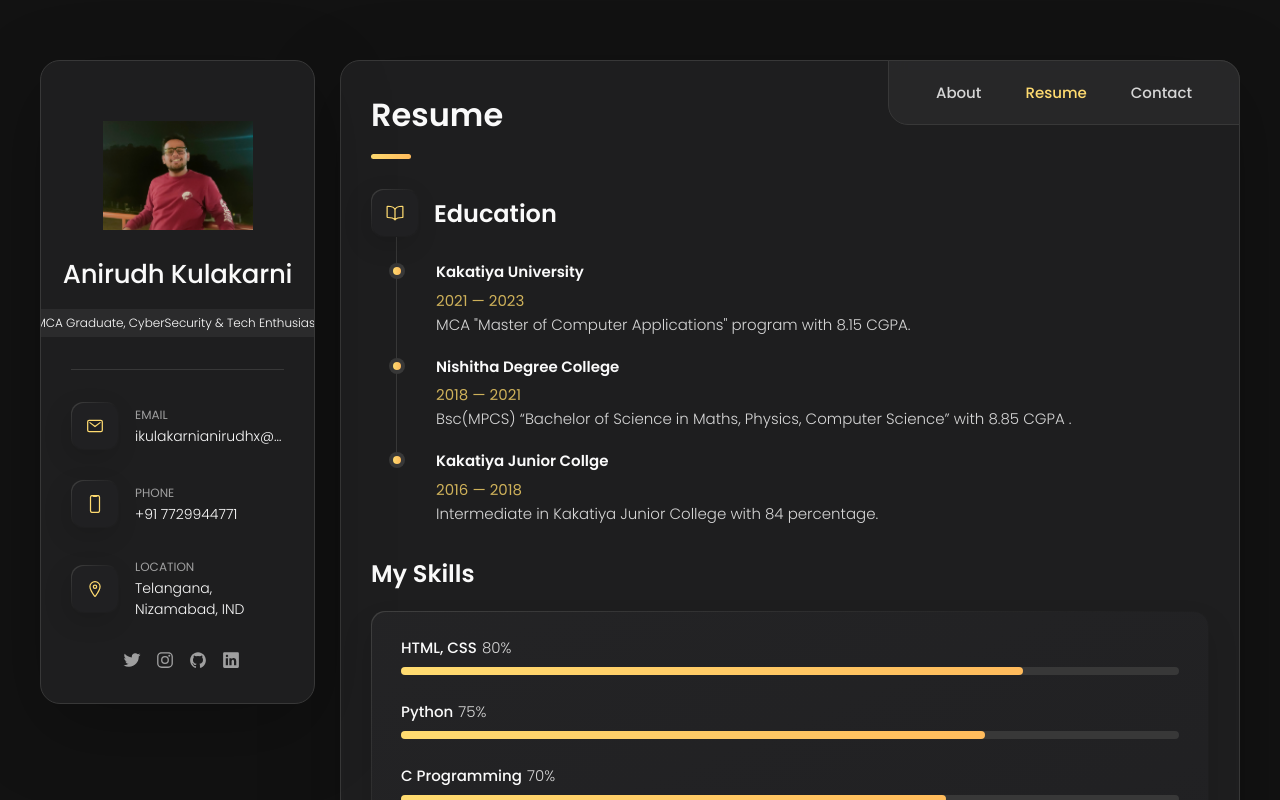
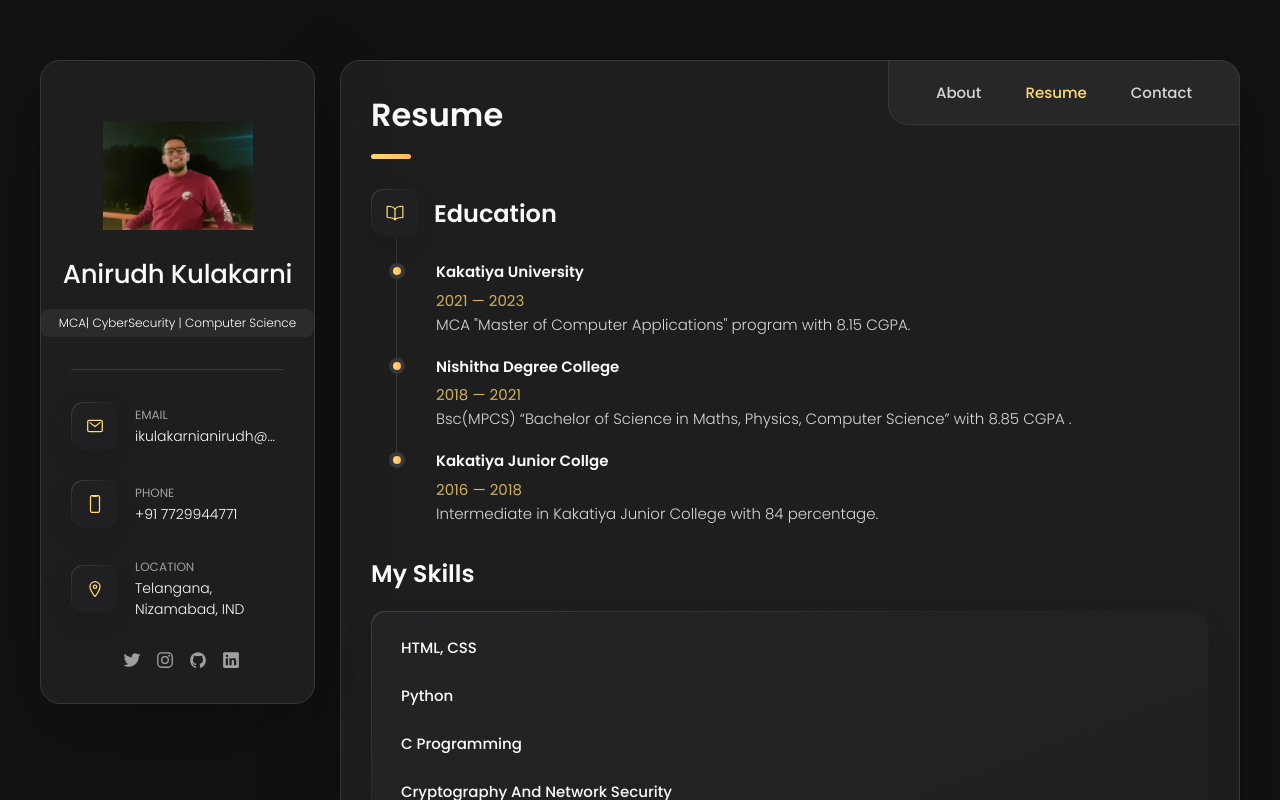
Before and after one commit to ikulakarnianirudh/portfolio.github.io, a plain HTML site: page index.html in a window 1280 px wide. Both pictures are taken after a click on the button "Resume". Shown: the top 800 px of the page. Drawn offline with nearby package versions, Linux system fonts and the light colour scheme; files whose address does not match are found by name.

Commit message:
new code 2

```diff
--- a/index.html
+++ b/index.html
@@ -48,7 +48,7 @@
         <div class="info-content">
           <h1 class="name" title="Anirudh Kulakarni">Anirudh Kulakarni</h1>
 
-          <p class="title">MCA Graduate, CyberSecurity & Tech Enthusiast</p>
+          <p class="title">MCA| CyberSecurity | Computer Science</p>
         </div>
 
         <button class="info_more-btn" data-sidebar-btn>
@@ -74,7 +74,7 @@
             <div class="contact-info">
               <p class="contact-title">Email</p>
 
-              <a href="mailto:ikulakarnianirudh@gmail.com" class="contact-link">ikulakarnianirudhx@gmail.com</a>
+              <a href="mailto:ikulakarnianirudh@gmail.com" class="contact-link">ikulakarnianirudh@gmail.com</a>
             </div>
 
           </li>
@@ -379,18 +379,15 @@
 
           <h3 class="h3 skills-title">My skills</h3>
 
-          <ul class="skills-list content-card">
+          <ol class="skills-list content-card">
 
             <li class="skills-item">
 
               <div class="title-wrapper">
-                <h5 class="h5">HTML, CSS</h5>
-                <data value="80">80%</data>
+                  <h5 class="h5">HTML, CSS</h5>
               </div>
 
-              <div class="skill-progress-bg">
-                <div class="skill-progress-fill" style="width: 80%;"></div>
-              </div>
+
 
             </li>
 
@@ -398,12 +395,10 @@
 
               <div class="title-wrapper">
                 <h5 class="h5">Python</h5>
-                <data value="70">75%</data>
+
               </div>
 
-              <div class="skill-progress-bg">
-                <div class="skill-progress-fill" style="width: 75%;"></div>
-              </div>
+
 
             </li>
 
@@ -411,12 +406,20 @@
 
               <div class="title-wrapper">
                 <h5 class="h5">C programming</h5>
-                <data value="90">70%</data>
+
               </div>
 
-              <div class="skill-progress-bg">
-                <div class="skill-progress-fill" style="width: 70%;"></div>
+
+
+            </li>
+            <li class="skills-item">
+
+              <div class="title-wrapper">
+                <h5 class="h5">Cryptography and Network Security</h5>
+
               </div>
+
+
 
             </li>
 
@@ -424,28 +427,24 @@
 
               <div class="title-wrapper">
                 <h5 class="h5">MySQL</h5>
-                <data value="50">50%</data>
+
               </div>
 
-              <div class="skill-progress-bg">
-                <div class="skill-progress-fill" style="width: 50%;"></div>
-              </div>
+
               <li class="skills-item">
 
                 <div class="title-wrapper">
                   <h5 class="h5">splunk , Git, GitHub</h5>
-                  <data value="90">80%</data>
+
                 </div>
 
-                <div class="skill-progress-bg">
-                  <div class="skill-progress-fill" style="width: 80%;"></div>
-                </div>
+
 
               </li>
 
             </li>
 
-          </ul>
+          </ol>
 
         </section>
 
```
